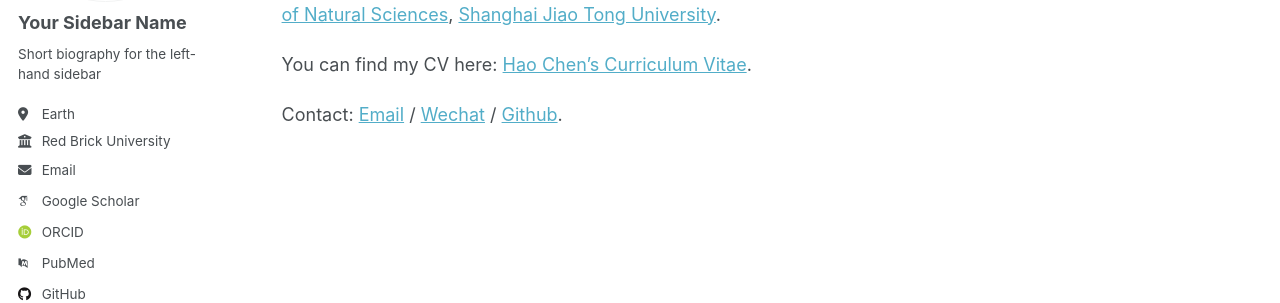
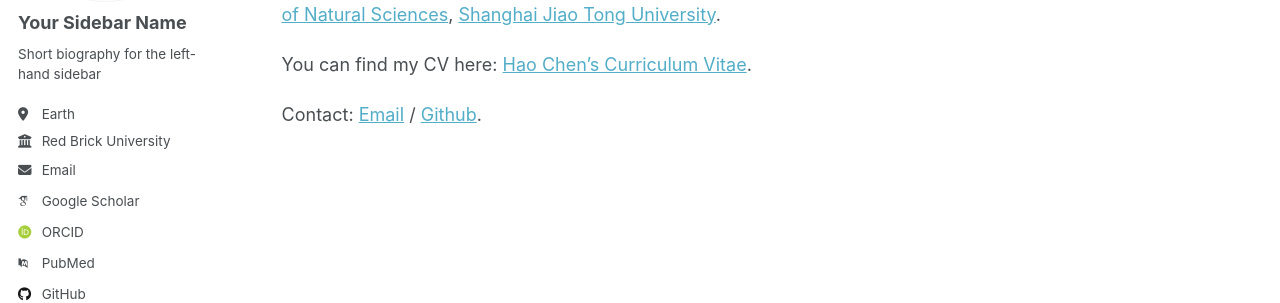
Before and after one commit to utulie/new, a Jekyll site: the page built from _pages/about.md, in a window 1280 px wide. Shown: the part 272-575 px from the top of the page. Built offline with Jekyll 4.4.1, drawn with Linux system fonts in a browser that asks for light colours; some web fonts are replaced.

Commit message:
Update about.md

```diff
--- a/_pages/about.md
+++ b/_pages/about.md
@@ -11,6 +11,6 @@ I'm a third year undergraduate student from [School of Mathematical Sciences](ht
 
 I am very fortunate to be advised by [Prof. Lin Liu](https://linliu-stats.github.io/) and [Prof. Yu Guang Wang](https://yuguangwang.github.io/) from [Institute of Natural Sciences](https://ins.sjtu.edu.cn/), [Shanghai Jiao Tong University](https://www.sjtu.edu.cn/).
 
-You can find my CV here: [Hao Chen's Curriculum Vitae](../assets/Curriculum_Vitae.pdf).
+You can find my CV here: [Hao Chen's Curriculum Vitae](../assets/my_cv.pdf).
 
-Contact: [Email](mailto:chen_hao1@sjtu.edu.cn) / [Wechat](../images/wechat.jpg) / [Github](https://github.com/utulie).
+Contact: [Email](mailto:chen_hao1@sjtu.edu.cn) / [Github](https://github.com/utulie).
```
